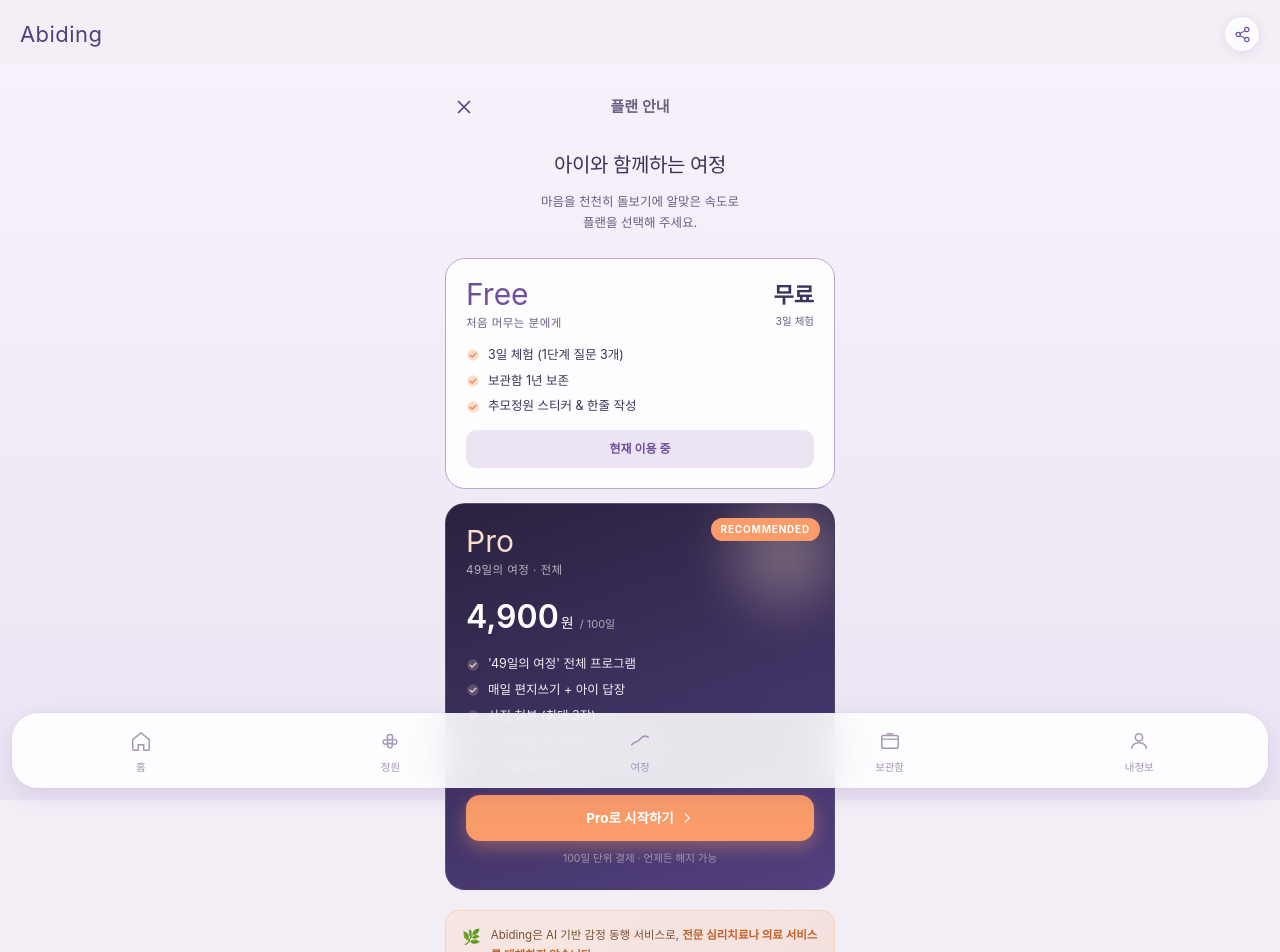
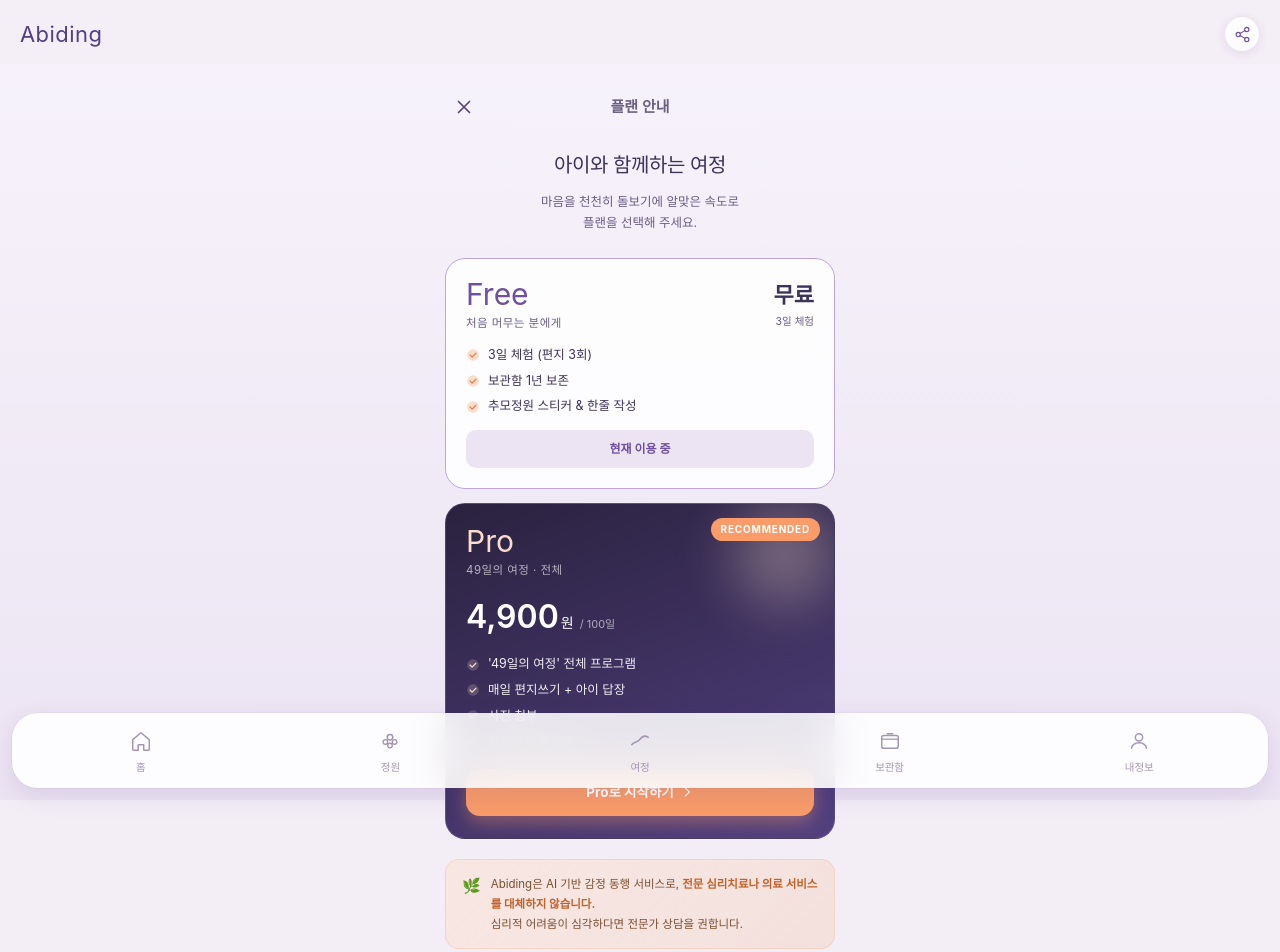
Before and after one commit to abidingpage-wonder/abidingpages, a Next.js app: page /plan in a window 1280 px wide. Shown: the top 952 px of the page. Built offline with nearby package versions, Linux system fonts and the light colour scheme; no server answers; a web font is replaced by a local one.

Commit message:
fix: 플랜 페이지 텍스트 수정 (1단계 질문→편지 3회, 최대 3장/포토카드/100일 문구 제거)

```diff
--- a/app/(main)/plan/page.tsx
+++ b/app/(main)/plan/page.tsx
@@ -117,7 +117,7 @@
             </div>
 
             <div style={{ marginTop: 14, display: 'flex', flexDirection: 'column', gap: 7 }}>
-              <PlanRow label="3일 체험 (1단계 질문 3개)"/>
+              <PlanRow label="3일 체험 (편지 3회)"/>
               <PlanRow label="보관함 1년 보존"/>
               <PlanRow label="추모정원 스티커 & 한줄 작성"/>
             </div>
@@ -184,8 +184,7 @@
               <div style={{ marginTop: 14, display: 'flex', flexDirection: 'column', gap: 7 }}>
                 <PlanRow dark label="'49일의 여정' 전체 프로그램"/>
                 <PlanRow dark label="매일 편지쓰기 + 아이 답장"/>
-                <PlanRow dark label="사진 첨부 (최대 3장)"/>
-                <PlanRow dark label="단계 완료 시 포토카드 자동 생성"/>
+                <PlanRow dark label="사진 첨부"/>
                 <PlanRow dark label="보관함 영구 보존"/>
               </div>
 
@@ -222,12 +221,6 @@
                 </button>
               )}
 
-              <div style={{
-                marginTop: 10, fontFamily: 'var(--font-sans)', fontSize: 10.5,
-                color: 'rgba(255,255,255,0.45)', textAlign: 'center',
-              }}>
-                100일 단위 결제 · 언제든 해지 가능
-              </div>
             </div>
           </div>
         </div>
```
